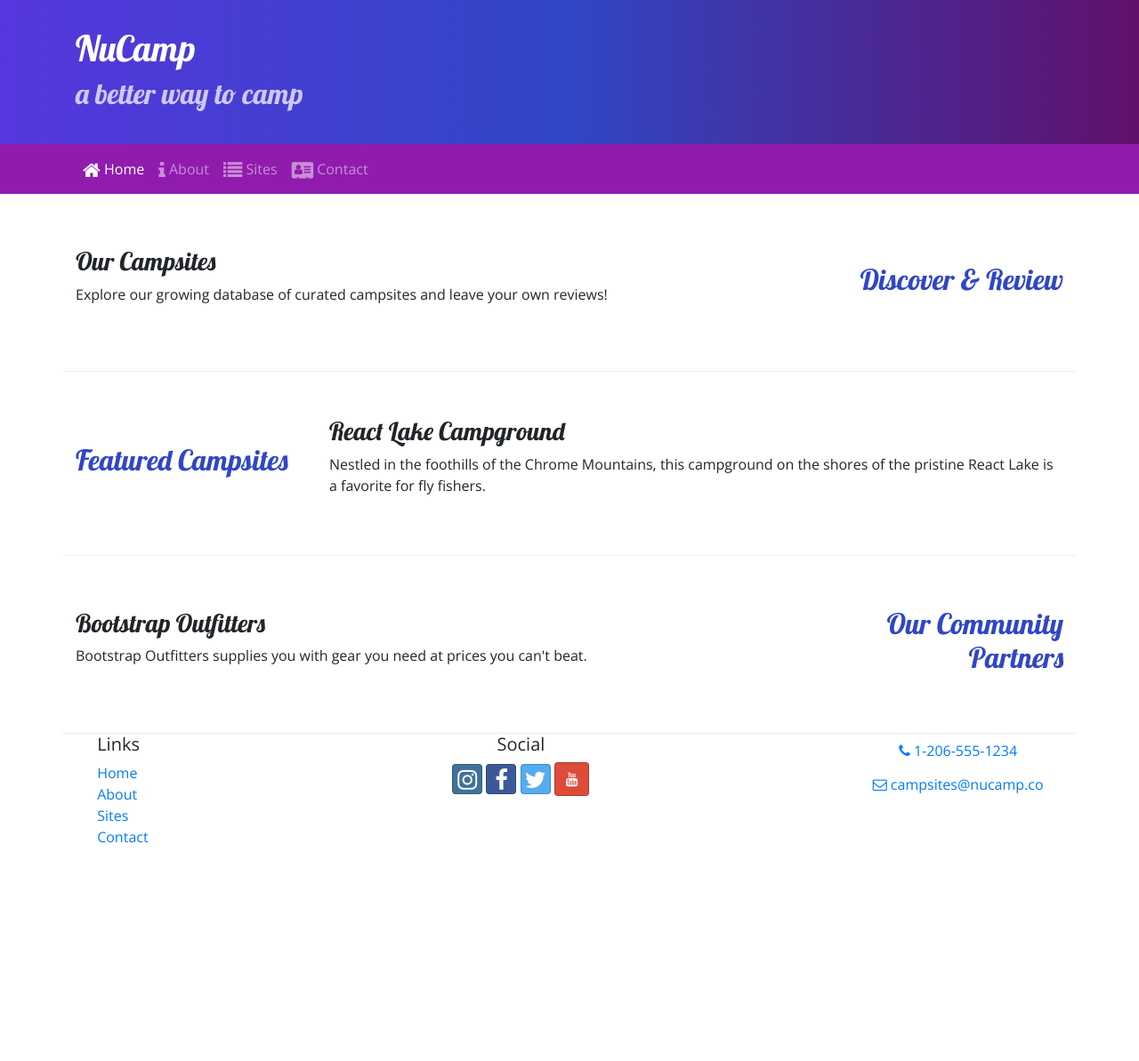
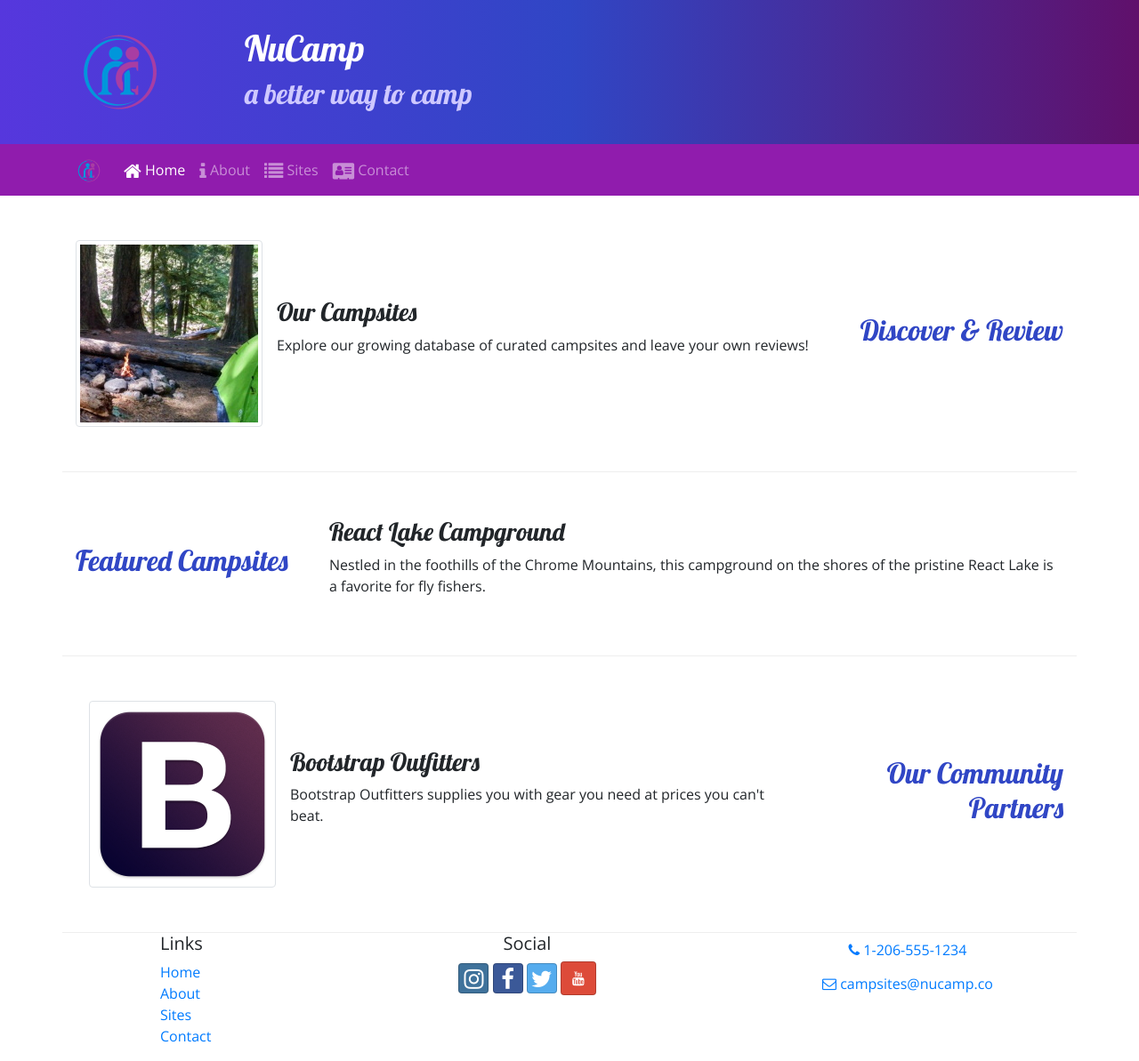
Before and after one commit to mrfish4u/bootstrap-campsite, a website: page index.html in a window 1280 px wide. Shown: the whole page at 89% size. Before the commit the page ends 969 px from the top, so only its background shows below. Drawn offline with nearby package versions, Linux system fonts and the light colour scheme.

Commit message:
end of week 2

```diff
--- a/aboutus.html
+++ b/aboutus.html
@@ -1,6 +1,5 @@
 <!DOCTYPE html>
 <html lang="en">
-
 <head>
     <!-- Required meta tags always come first -->
     <meta charset="utf-8" />
@@ -12,15 +11,16 @@
     <link rel="stylesheet" href="node_modules/bootstrap-social/bootstrap-social.css" />
     <link rel="stylesheet" href="https://fonts.googleapis.com/css?family=Lobster|Open+Sans" />
     <link rel="stylesheet" href="css/styles.css" />
-
     <title>NuCamp: A Better Way To Camp</title>
 </head>
 
 <body>
-
     <header class="jumbotron jumbotron-fluid">
         <div class="container">
             <div class="row">
+                <div class="col-4 col-sm-3 col-md-2 align-self-center">
+                    <img src="img/logo.png" class="img-fluid" alt=""/>
+                </div>
                 <div class="col">
                     <h1>NuCamp</h1>
                     <h2>a better way to camp</h2>
@@ -31,20 +31,21 @@
 
     <nav class="navbar navbar-expand-sm navbar-dark sticky-top">
         <div class="container">
-            <button class="navbar-toggler ml-auto" type="button" data-toggle="collapse" data-target="#nucampNavbar">
+            <a href="#" class="navbar-brand"><img src="img/logo.png" height="30" width="30" alt=""></a>
+            <button class="navbar-toggler" type="button" data-toggle="collapse" data-target="#nucampNavbar">
                 <span class="navbar-toggler-icon"></span>
             </button>
-
             <div class="collapse navbar-collapse" id="nucampNavbar">
                 <ul class="navbar-nav">
-                    <li class="nav-item"><a class="nav-link" href="index.html"><i class="fa fa-home fa-lg"></i> Home</a></li>
-                    <li class="nav-item active"><a class="nav-link" href="#"><i class="fa fa-info fa-lg"></i> About</a></li>
+                    <li class="nav-item"><a class="nav-link" href="#"><i class="fa fa-home fa-lg"></i> Home</a></li>
+                    <li class="nav-item active"><a class="nav-link" href="aboutus.html"><i class="fa fa-info fa-lg"></i> About</a></li>
                     <li class="nav-item"><a class="nav-link" href="#"><i class="fa fa-list fa-lg"></i> Sites</a></li>
                     <li class="nav-item"><a class="nav-link" href="contactus.html"><i class="fa fa-address-card fa-lg"></i> Contact</a></li>
                 </ul>
             </div>
         </div>
     </nav>
+
         <div class="container">
             <div class="row">
                 <div class="col">
@@ -173,6 +174,10 @@
            </div>
         </div>
     </footer>
+    <!-- jQuery must come first, then Popper.js, then the Bootstrap JavaScript plugins.-->
+    <script src="node_modules/jquery/dist/jquery.slim.min.js"></script>
+    <script src="node_modules/popper.js/dist/umd/popper.min.js"></script>
+    <script src="node_modules/bootstrap/dist/js/bootstrap.min.js"></script>
 
 </body>
 
--- a/index.html
+++ b/index.html
@@ -2,6 +2,7 @@
 <html lang="en">
 
 <head>
+    <!-- Required meta tags always come first -->
     <meta charset="utf-8" />
     <meta name="viewport" content="width=device-width, initial-scale=1" />
     <!-- Bootstrap CSS -->
@@ -15,10 +16,12 @@
 </head>
 
 <body>
-
     <header class="jumbotron jumbotron-fluid">
         <div class="container">
             <div class="row">
+                <div class="col-4 col-sm-3 col-md-2 align-self-center">
+                    <img src="img/logo.png" class="img-fluid" alt="" />
+                </div>
                 <div class="col">
                     <h1>NuCamp</h1>
                     <h2>a better way to camp</h2>
@@ -26,18 +29,22 @@
             </div>
         </div>
     </header>
+
     <nav class="navbar navbar-expand-sm navbar-dark sticky-top">
         <div class="container">
-            <button class="navbar-toggler ml-auto" type="button" data-toggle="collapse" data-target="#nucampNavbar">
+            <a href="#" class="navbar-brand"><img src="img/logo.png" height="30" width="30" alt=""></a>
+            <button class="navbar-toggler" type="button" data-toggle="collapse" data-target="#nucampNavbar">
                 <span class="navbar-toggler-icon"></span>
             </button>
-
             <div class="collapse navbar-collapse" id="nucampNavbar">
                 <ul class="navbar-nav">
-                    <li class="nav-item active"><a class="nav-link" href="#"><i class="fa fa-home fa-lg"></i> Home</a></li>
-                    <li class="nav-item"><a class="nav-link" href="aboutus.html"><i class="fa fa-info fa-lg"></i> About</a></li>
+                    <li class="nav-item active"><a class="nav-link" href="#"><i class="fa fa-home fa-lg"></i> Home</a>
+                    </li>
+                    <li class="nav-item"><a class="nav-link" href="aboutus.html"><i class="fa fa-info fa-lg"></i>
+                            About</a></li>
                     <li class="nav-item"><a class="nav-link" href="#"><i class="fa fa-list fa-lg"></i> Sites</a></li>
-                    <li class="nav-item"><a class="nav-link" href="contactus.html"><i class="fa fa-address-card fa-lg"></i> Contact</a></li>
+                    <li class="nav-item"><a class="nav-link" href="contactus.html"><i
+                                class="fa fa-address-card fa-lg"></i> Contact</a></li>
                 </ul>
             </div>
         </div>
@@ -48,9 +55,16 @@
                 <h2 class="text-sm-right">Discover & Review</h2>
             </div>
             <div class="col">
-                <h3>Our Campsites</h3>
-                <p class="d-none d-sm-block">Explore our growing database of curated campsites and leave your own
-                    reviews!</p>
+                <div class="media">
+                    <img src="img/breadcrumb-trail-thumb.jpg" alt="Breadcrumb Trail thumbnail"
+                        class="d-flex mr-3 img-thumbnail">
+                    <div class="media-body align-self-center">
+                        <h3>Our Campsites</h3>
+                        <p class="d-none d-sm-block">Explore our growing database of curated campsites and leave your
+                            own
+                            reviews!</p>
+                    </div>
+                </div>
             </div>
         </div>
 
@@ -70,9 +84,19 @@
                 <h2 class="text-sm-right">Our Community Partners</h2>
             </div>
             <div class="col">
-                <h3>Bootstrap Outfitters</h3>
-                <p class="d-none d-sm-block">Bootstrap Outfitters supplies you with gear you need at prices you can't
-                    beat.</p>
+                <div class="col">
+                    <div class="media">
+                        <img src="img/bootstrap-thumb.png" alt="Bootstrap Outfitters"
+                            class="d-flex mr-3 img-thumbnail">
+                            <div class="media-body align-self-center">
+                                <h3>Bootstrap Outfitters</h3>
+                                <p class="d-none d-sm-block">Bootstrap Outfitters supplies you with gear you need at prices you can't
+                                    beat.</p>
+                            </div>
+
+                </div>
+
+
             </div>
         </div>
     </div>
@@ -90,14 +114,20 @@
                 </div>
                 <div class="col-6 col-sm-5 text-center">
                     <h5>Social</h5>
-                    <a href="http://instagram.com/" class="btn btn-social-icon btn-instagram"><i class="fa fa-instagram"></i></a>
-                    <a href="http://facebook.com/" class="btn btn-social-icon btn-facebook"><i class="fa fa-facebook"></i></a>
-                    <a href="http://twitter.com/" class="btn btn-social-icon btn-twitter"><i class="fa fa-twitter"></i></a>
-                    <a href="http://youtube.com/" class="btn btn-scoial-icon btn-google"><i class="fa fa-youtube"></i></a>
+                    <a href="http://instagram.com/" class="btn btn-social-icon btn-instagram"><i
+                            class="fa fa-instagram"></i></a>
+                    <a href="http://facebook.com/" class="btn btn-social-icon btn-facebook"><i
+                            class="fa fa-facebook"></i></a>
+                    <a href="http://twitter.com/" class="btn btn-social-icon btn-twitter"><i
+                            class="fa fa-twitter"></i></a>
+                    <a href="http://youtube.com/" class="btn btn-scoial-icon btn-google"><i
+                            class="fa fa-youtube"></i></a>
                 </div>
                 <div class="col-sm-4 text-center">
-                    <a href="tel:+12065551234" class="btn btn-link" role="button"><i class="fa fa-phone"></i> 1-206-555-1234</a><br>
-                    <a href="mailto:campsites@nucamp.co" class="btn btn-link" role="button"><i class="fa fa-envelope-o"></i> campsites@nucamp.co</a>
+                    <a href="tel:+12065551234" class="btn btn-link" role="button"><i class="fa fa-phone"></i>
+                        1-206-555-1234</a><br>
+                    <a href="mailto:campsites@nucamp.co" class="btn btn-link" role="button"><i
+                            class="fa fa-envelope-o"></i> campsites@nucamp.co</a>
                 </div>
     </footer>
     <!-- jQuery must come first, then Popper.js, then the Bootstrap JavaScript plugins.-->
```
Also changed, not shown: contactus.html (+5 -3 lines), img/bootstrap-thumb.png (added), img/breadcrumb-trail-thumb.jpg (added), img/breadcrumb-trail.jpg (added), img/chrome-river-thumb.jpg (added), img/chrome-river.jpg (added), img/logo.png (added), img/react-lake-thumb.jpg (added), img/react-lake.jpg (added), 1 other file.
